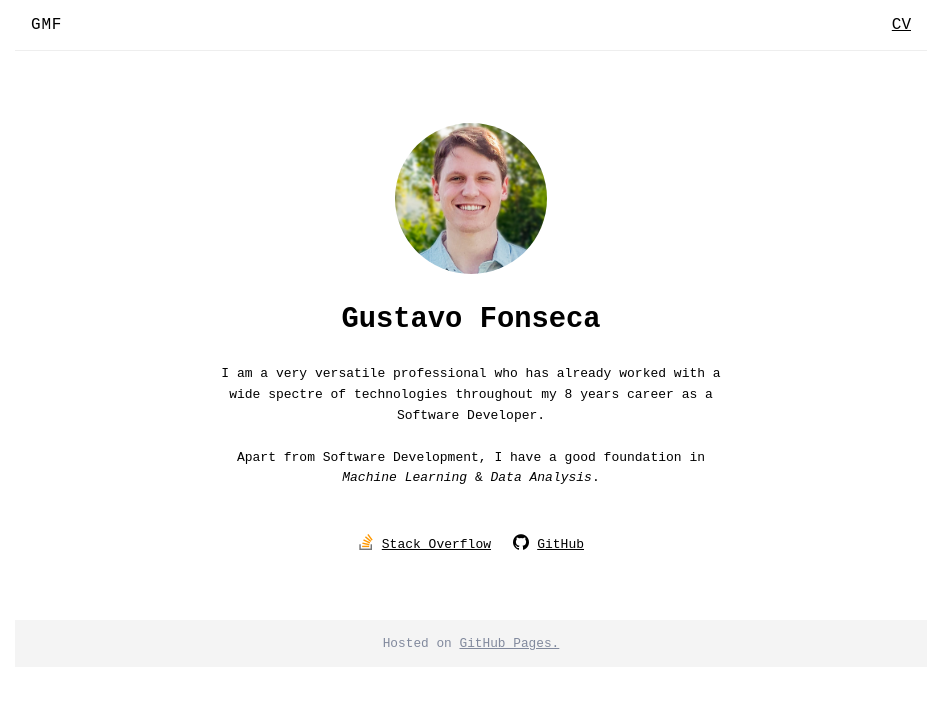
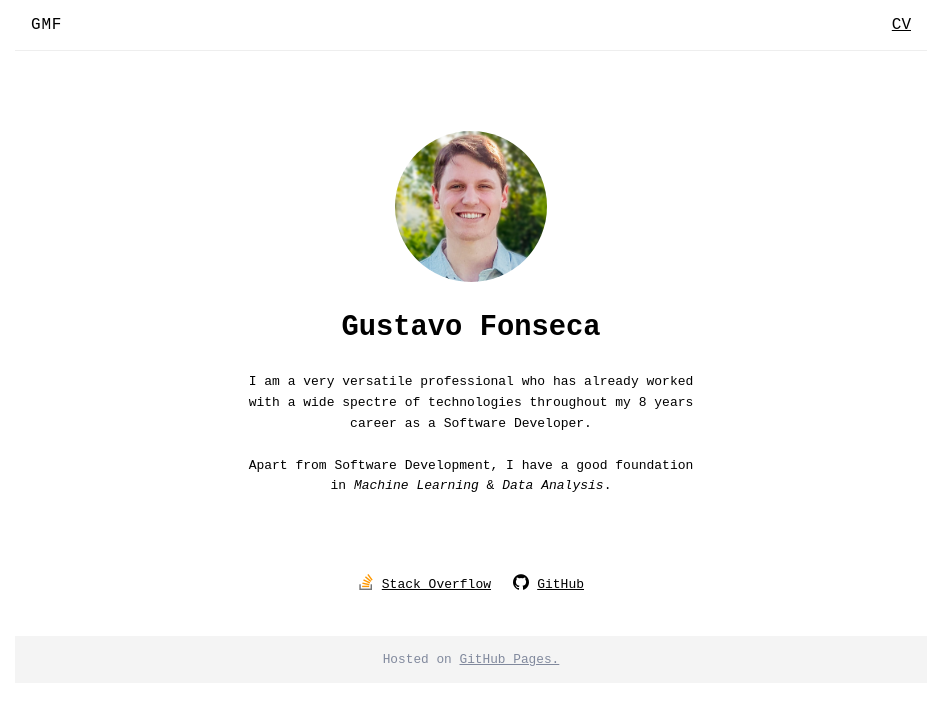
Before and after one commit to gmtfonseca/gmtfonseca.github.io, a plain HTML site: page index.html in a window 1280 px wide. Shown: the whole page, without its empty margins (169-1111 px from the left). Drawn offline with Linux system fonts and the light colour scheme.

Commit message:
Adjust padding

```diff
--- a/style.css
+++ b/style.css
@@ -41,7 +41,7 @@ nav #home {
 }
 
 .content {
-  padding: 3.5rem 0;
+  padding: 2rem 0;
   max-width: 35rem;
   display: flex;
   flex-direction: column;
@@ -52,7 +52,7 @@ nav #home {
   display: flex;
   flex-direction: column;
   align-items: center;
-  padding: 1rem;
+  padding: 3rem;
 }
 
 #bio .description {
```
